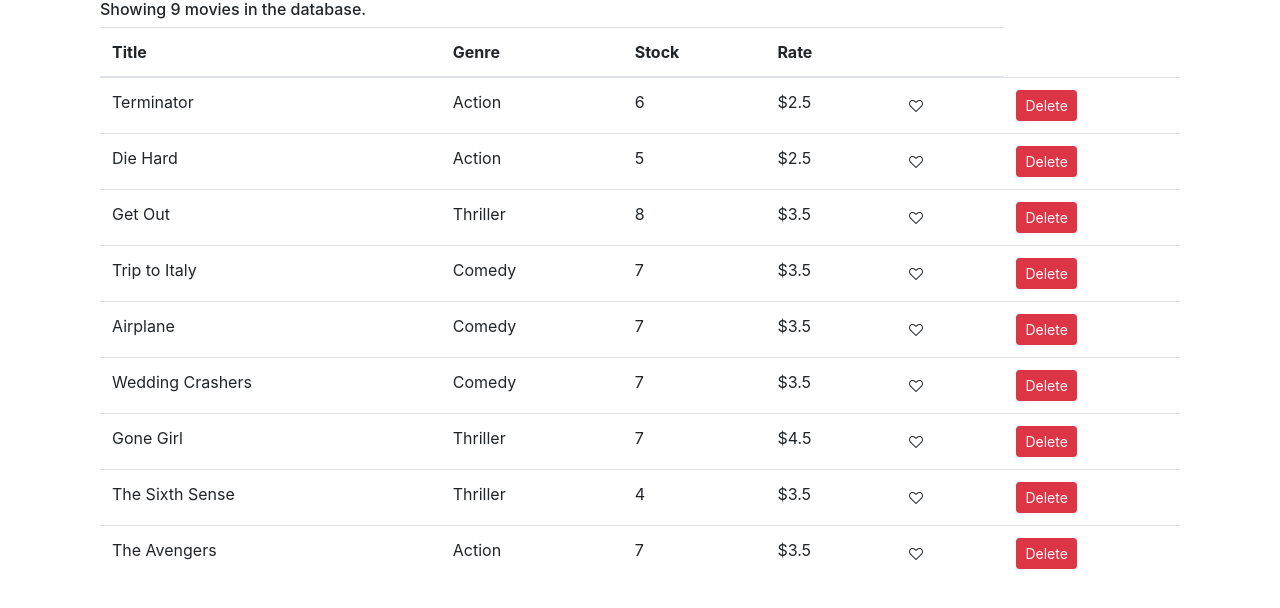
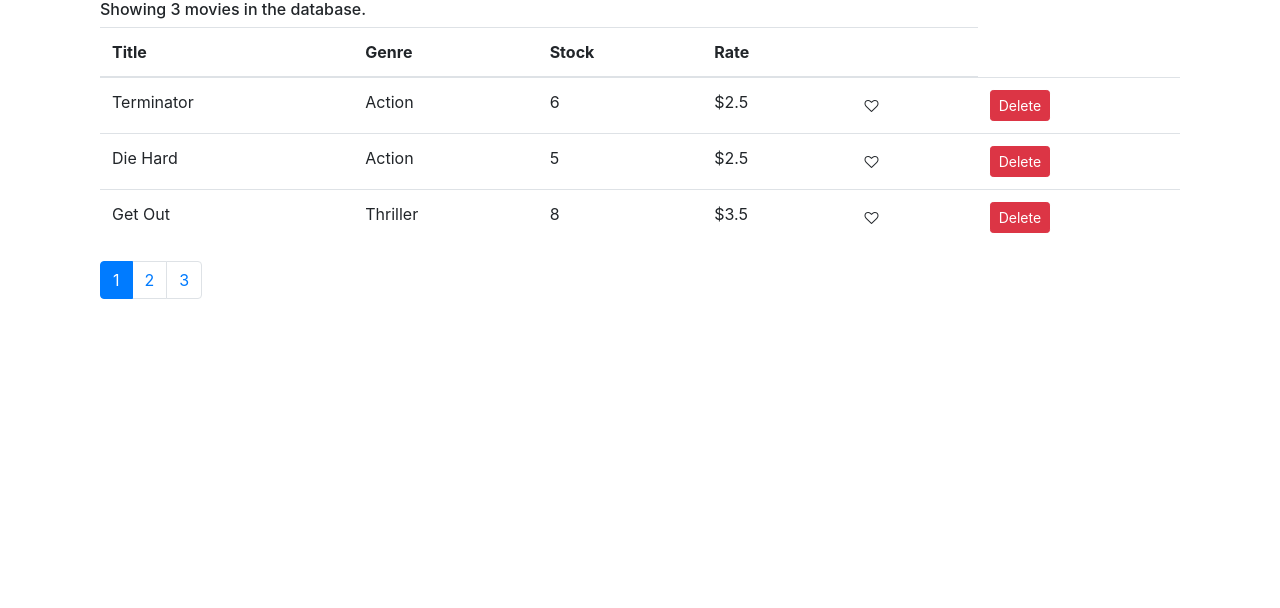
Before and after one commit to charlesonunze/vidly-client, a React (Create React App) app: page / in a window 1280 px wide. Shown: the top 608 px of the page. Built offline with nearby package versions, Linux system fonts and the light colour scheme.

Commit message:
feat: 🎸 add Pagination component

```diff
--- a/package.json
+++ b/package.json
@@ -8,6 +8,7 @@
     "@testing-library/user-event": "^7.1.2",
     "bootstrap": "^4.5.0",
     "font-awesome": "^4.7.0",
+    "lodash": "^4.17.15",
     "react": "^16.13.1",
     "react-dom": "^16.13.1",
     "react-scripts": "3.4.1"
--- a/src/components/Movies.jsx
+++ b/src/components/Movies.jsx
@@ -1,10 +1,14 @@
 import React, { Component } from 'react';
 import { getMovies } from '../services/fakeMovieService';
 import Like from './reusable/Like';
+import Pagination from './reusable/Pagination';
+import { paginate } from '../utils/paginate';
 
 class Movies extends Component {
 	state = {
-		movies: getMovies()
+		movies: getMovies(),
+		pageSize: 3,
+		currentPage: 1
 	};
 
 	deleteMovieHandler = (id) => {
@@ -24,18 +28,29 @@ class Movies extends Component {
 		this.setState({ movies });
 	};
 
+	pageChangeHandler = (page) => {
+		this.setState({ currentPage: page });
+	};
+
 	render() {
-		let movies =
-			!this.state.movies || this.state.movies.length < 1 ? (
+		const { length: movieLength } = this.state.movies;
+		const { movies: allMovies, pageSize, currentPage } = this.state;
+
+		if (movieLength < 1)
+			return (
 				<h6>
 					There are no movies in the database
 					<span role='img' aria-label='sad-emoji'>
 						😞
 					</span>
 				</h6>
-			) : (
+			);
+
+		const movies = paginate(allMovies, currentPage, pageSize);
+
+		return (
 			<div className='container-fluid'>
-					<h6>Showing {this.state.movies.length} movies in the database.</h6>
+				<h6>Showing {movies.length} movies in the database.</h6>
 
 				<table className='table'>
 					<thead>
@@ -49,7 +64,7 @@ class Movies extends Component {
 					</thead>
 
 					<tbody>
-							{this.state.movies.map((movie, index) => (
+						{movies.map((movie, index) => (
 							<tr key={index}>
 								<td>{movie.title}</td>
 								<td>{movie.genre.name}</td>
@@ -73,10 +88,15 @@ class Movies extends Component {
 						))}
 					</tbody>
 				</table>
+
+				<Pagination
+					pageSize={pageSize}
+					currentPage={currentPage}
+					moviesCount={allMovies.length}
+					onPageChange={this.pageChangeHandler}
+				/>
 			</div>
 		);
-
-		return movies;
 	}
 }
 
--- /dev/null
+++ b/src/components/reusable/Pagination.jsx
@@ -0,0 +1,29 @@
+import React from 'react';
+import _ from 'lodash';
+
+const Pagination = (props) => {
+	const { pageSize, moviesCount, currentPage, onPageChange } = props;
+
+	const pagesCount = Math.ceil(moviesCount / pageSize);
+	if (pagesCount <= 1) return null;
+	const pages = _.range(1, pagesCount + 1);
+
+	return (
+		<nav aria-label='Page navigation example'>
+			<ul className='pagination'>
+				{pages.map((page) => (
+					<li
+						key={page}
+						className={page === currentPage ? 'page-item active' : 'page-item'}
+					>
+						<button className='page-link' onClick={() => onPageChange(page)}>
+							{page}
+						</button>
+					</li>
+				))}
+			</ul>
+		</nav>
+	);
+};
+
+export default Pagination;
--- /dev/null
+++ b/src/utils/paginate.js
@@ -0,0 +1,6 @@
+import _ from 'lodash'
+
+export function paginate(items, currentPage, pageSize) {
+  const startIndex = (currentPage - 1) * pageSize;
+  return _(items).slice(startIndex).take(pageSize).value()
+}
```
Lines whose indentation alone changed are shown as unchanged.
